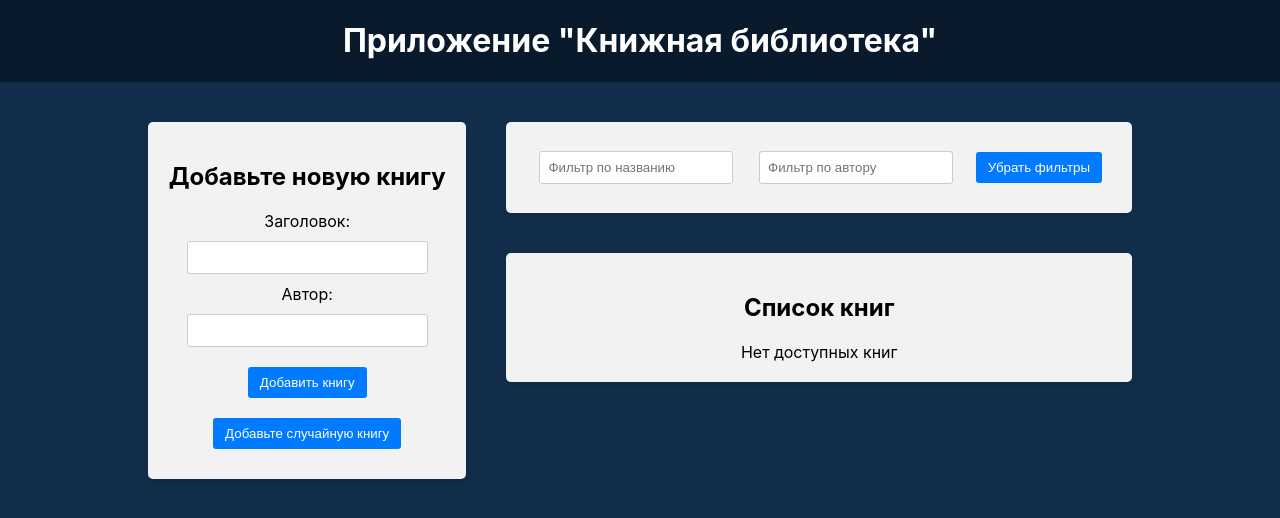
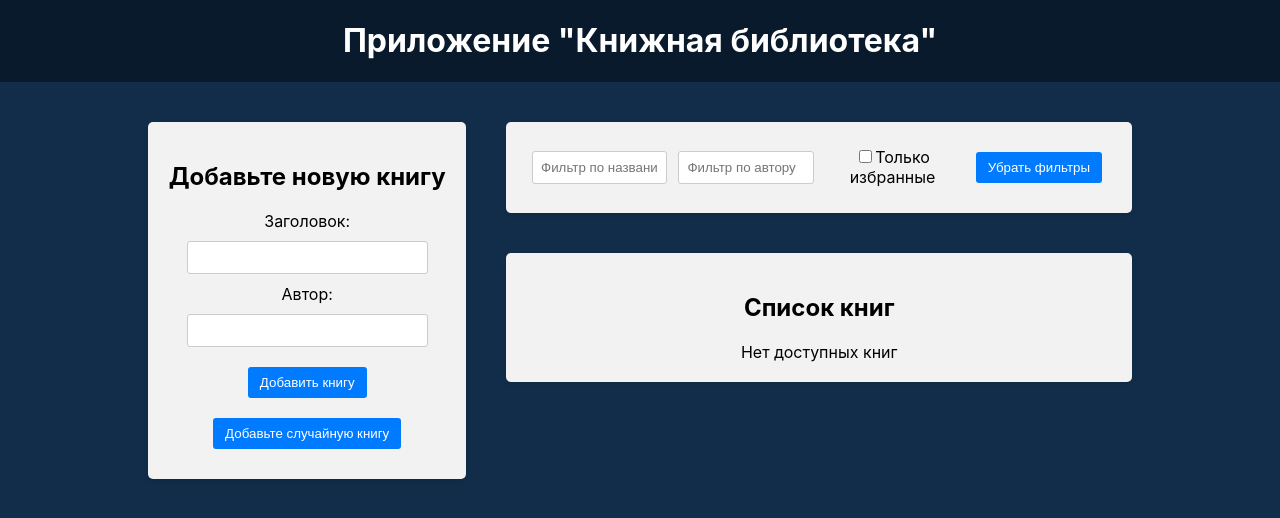
Before and after one commit to NikRNN/Book-Library-App, a React (Create React App) app in the folder frontend/: page / in a window 1280 px wide. Shown: the top 518 px of the page. Built offline with nearby package versions, Linux system fonts and the light colour scheme.

Commit message:
Добавлена фильтрация только среди избранных книг

```diff
--- a/frontend/src/components/BookList/BookList.js
+++ b/frontend/src/components/BookList/BookList.js
@@ -1,7 +1,6 @@
 import { useSelector } from "react-redux";
 import { useDispatch } from "react-redux";
-import { deleteBook } from "../../redux/books/actionCreators";
-import { toggleFavorite } from "../../redux/books/actionCreators";
+import { deleteBook, toggleFavorite } from "../../redux/books/actionCreators";
 import { BsBookmarkStar, BsBookmarkStarFill } from "react-icons/bs";
 import "./BookList.css";
 
@@ -9,6 +8,8 @@ const BookList = () => {
   const books = useSelector((state) => state.books);
   const titleFilter = useSelector((state) => state.filter.title);
   const authorFilter = useSelector((state) => state.filter.author);
+  const favoriteFilter = useSelector((state) => state.filter.favorite);
+  console.log(favoriteFilter);
   const dispatch = useDispatch();
 
   const deleteHandler = (id) => {
@@ -33,7 +34,10 @@ const BookList = () => {
     const matchesAuthor = book.author
       .toLowerCase()
       .includes(authorFilter.toLowerCase());
-    return matchesAuthor && matchesTitle;
+
+    const matchesFavorite = favoriteFilter ? book.isFavorite : true;
+
+    return matchesAuthor && matchesTitle && matchesFavorite;
   });
 
   return (
--- a/frontend/src/components/Filter/Filter.js
+++ b/frontend/src/components/Filter/Filter.js
@@ -2,6 +2,7 @@ import {
   setFilterTitle,
   resetFilters,
   setFilterAuthor,
+  setFavoriteFilter,
 } from "../../redux/slices/filterSlice";
 import { useDispatch, useSelector } from "react-redux";
 import "./Filter.css";
@@ -11,6 +12,7 @@ const Filter = () => {
 
   const titleFilter = useSelector((state) => state.filter.title);
   const authorFilter = useSelector((state) => state.filter.author);
+  const favoriteFilter = useSelector((state) => state.filter.favorite);
 
   const handlerTitleFilterChange = (e) => {
     dispatch(setFilterTitle(e.target.value));
@@ -22,6 +24,10 @@ const Filter = () => {
 
   const handleResetFilters = () => {
     dispatch(resetFilters());
+  };
+
+  const handleFilterFavoriteBook = () => {
+    dispatch(setFavoriteFilter());
   };
 
   return (
@@ -43,6 +49,16 @@ const Filter = () => {
             value={authorFilter}
           />
         </div>
+        <div className="filter-group">
+          <label>
+            <input
+              type="checkbox"
+              checked={favoriteFilter}
+              onChange={handleFilterFavoriteBook}
+            />
+            Только избранные
+          </label>
+        </div>
         <button type="button" onClick={handleResetFilters}>
           Убрать фильтры
         </button>
--- a/frontend/src/redux/slices/filterSlice.js
+++ b/frontend/src/redux/slices/filterSlice.js
@@ -3,6 +3,7 @@ import { createSlice } from "@reduxjs/toolkit";
 const initialState = {
   title: "",
   author: "",
+  favorite: false,
 };
 
 const filterSlice = createSlice({
@@ -15,15 +16,22 @@ const filterSlice = createSlice({
     resetFilters: () => {
       return initialState;
     },
+    setFavoriteFilter: (state) => {
+      state.favorite = !state.favorite;
+    },
     setFilterAuthor: (state, action) => {
       return { ...state, author: action.payload };
     },
   },
 });
 
-export const { setFilterTitle, resetFilters, setFilterAuthor } =
-  filterSlice.actions;
+export const {
+  setFilterTitle,
+  resetFilters,
+  setFilterAuthor,
+  setFavoriteFilter,
+} = filterSlice.actions;
 
-console.log(filterSlice.actions.setFilterAuthor());
+// console.log(filterSlice.actions.setFilterAuthor("nikita"));
 
 export default filterSlice.reducer;
```
